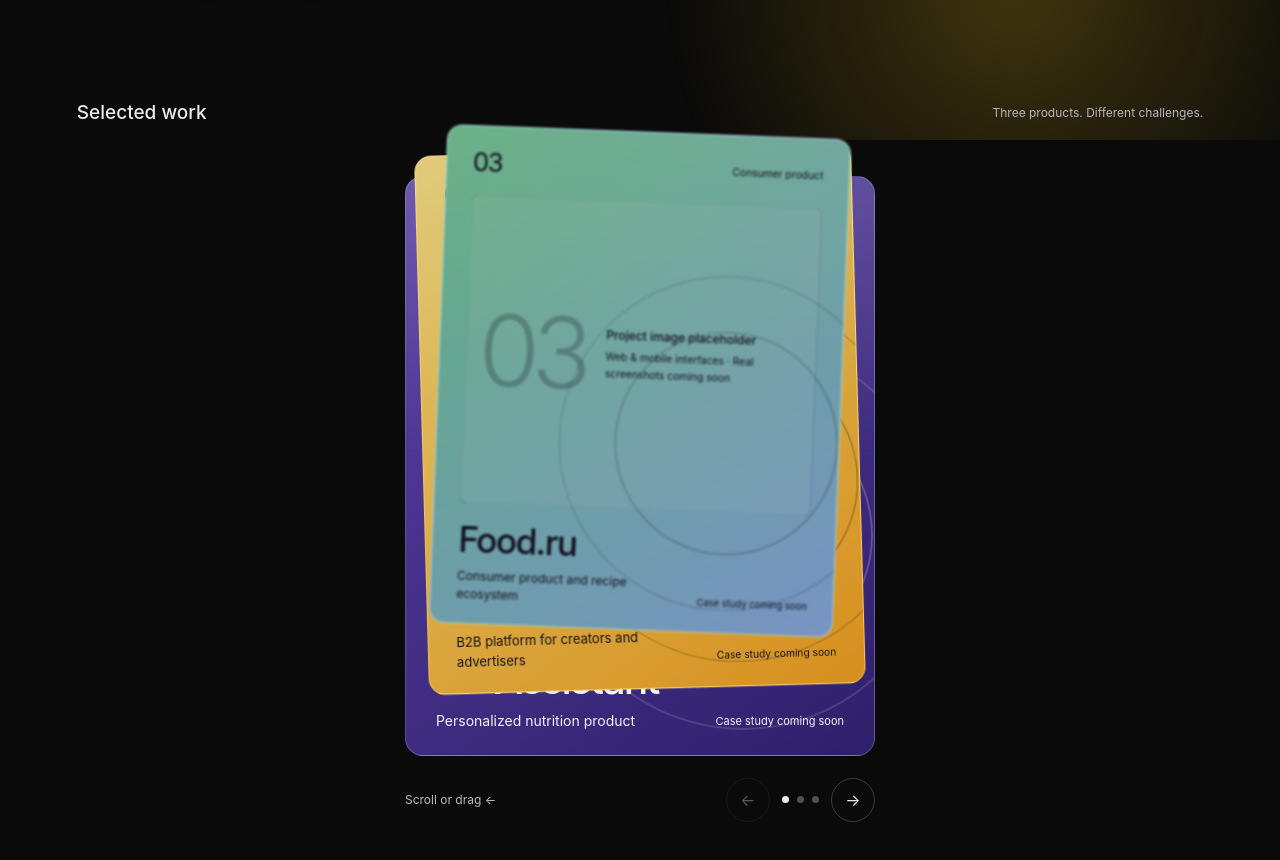
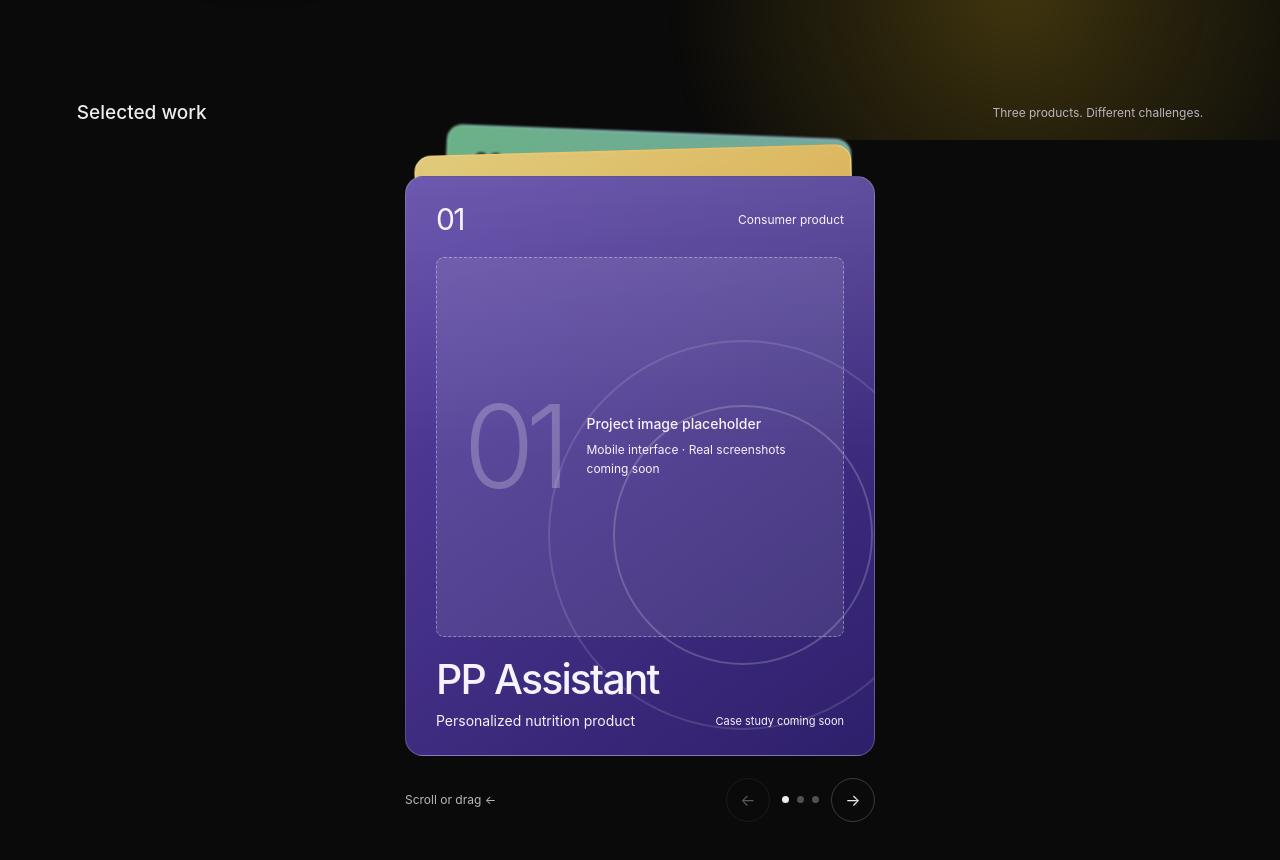
Before and after one commit to o-ants/portfolio-website, a React (Vite) app: page / in a window 1280 px wide. Shown: the part 660-1520 px from the top of the page. Built offline with nearby package versions, Linux system fonts and the light colour scheme.

Commit message:
Restore visual stacking order in project cards

```diff
--- a/src/SelectedWork.tsx
+++ b/src/SelectedWork.tsx
@@ -111,7 +111,12 @@ export default function SelectedWork() {
           onPointerDown={pointerDown} onPointerMove={pointerMove}
           onPointerUp={pointerEnd} onPointerCancel={pointerEnd} onLostPointerCapture={pointerEnd}>
           {projects.map((project, index) => (
-              <article className={`project-card ${project.color}`} key={project.title} aria-hidden={!reduced && index !== active ? true : undefined}>
+              <article
+                className={`project-card ${project.color}`}
+                key={project.title}
+                style={reduced ? undefined : { zIndex: projects.length - index }}
+                aria-hidden={!reduced && index !== active ? true : undefined}
+              >
                 <div className="project-decoration" aria-hidden="true" />
                 <div className="project-top"><span className="project-number">{project.number}</span><span>{project.category}</span></div>
                 <div className="project-visual"><span className="visual-frame" aria-hidden="true">{project.number}</span><div><strong>Project image placeholder</strong><span>{project.format} · Real screenshots coming soon</span></div></div>
```
